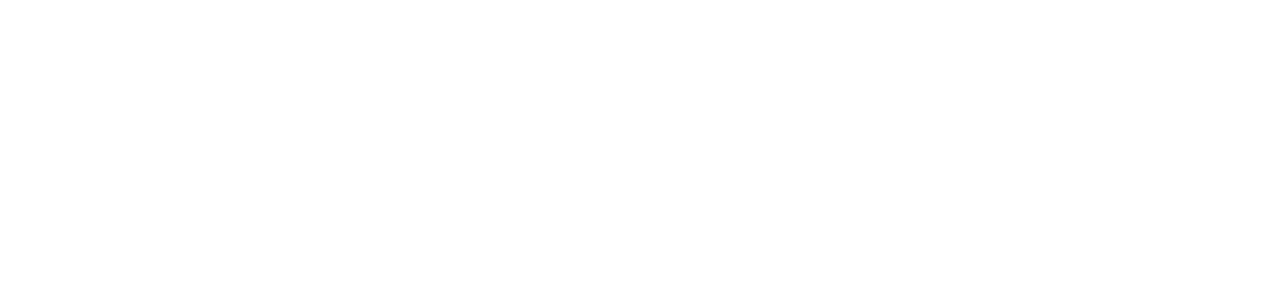
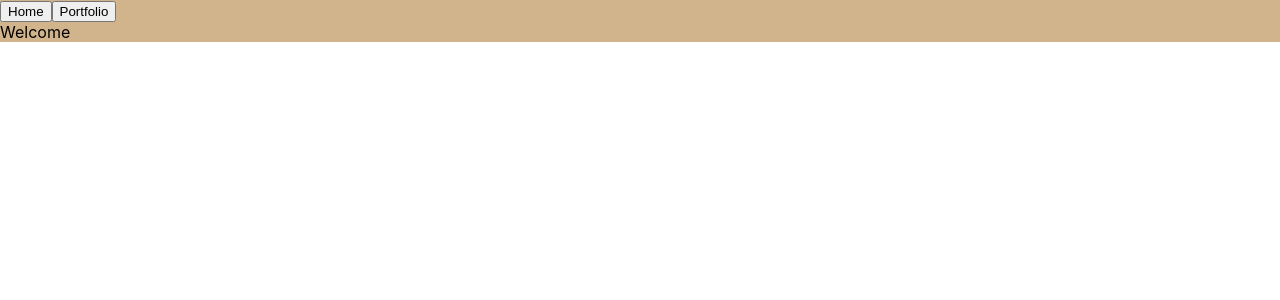
Before and after one commit to hammyhammer/Portfolio, a React (Create React App) app in the folder client/: page / in a window 1280 px wide. Shown: the top 300 px of the page. Built offline with nearby package versions, Linux system fonts and the light colour scheme.

Commit message:
Added some components

```diff
--- a/client/src/App.css
+++ b/client/src/App.css
@@ -1,3 +1,3 @@
 .App {
-  text-align: center;
+  background-color: tan;
 }
--- a/client/src/App.js
+++ b/client/src/App.js
@@ -1,10 +1,16 @@
-import logo from './logo.svg';
+import { Routes, Route } from 'react-router-dom'
+import Home from './screens/Home/Home';
 import './App.css';
 
 function App() {
+
+
+
   return (
     <div className="App">
-
+      <Routes>
+        <Route path='/' element={<Home />} />
+      </Routes>
     </div>
   );
 }
--- /dev/null
+++ b/client/src/components/Layout/Layout.jsx
@@ -0,0 +1,13 @@
+import React from 'react'
+import Navbar from './Navbar'
+
+export default function Layout(props) {
+  return (
+    <div>
+      <Navbar />
+      <div>
+        {props.children}
+      </div>
+    </div>
+  )
+}
--- /dev/null
+++ b/client/src/components/Layout/Navbar.jsx
@@ -0,0 +1,10 @@
+import { NavLink } from "react-router-dom";
+
+export default function Navbar() {
+  return (
+    <div>
+      <NavLink to="/"><button>Home</button></NavLink>
+      <NavLink to="/"><button>Portfolio</button></NavLink>
+    </div>
+  )
+}
--- /dev/null
+++ b/client/src/screens/Home/Home.jsx
@@ -0,0 +1,12 @@
+import React from 'react'
+import Layout from '../../components/Layout/Layout'
+export default function Home() {
+  return (
+    <Layout>
+      <div>
+        Welcome
+      </div>
+
+    </Layout>
+  )
+}
```
